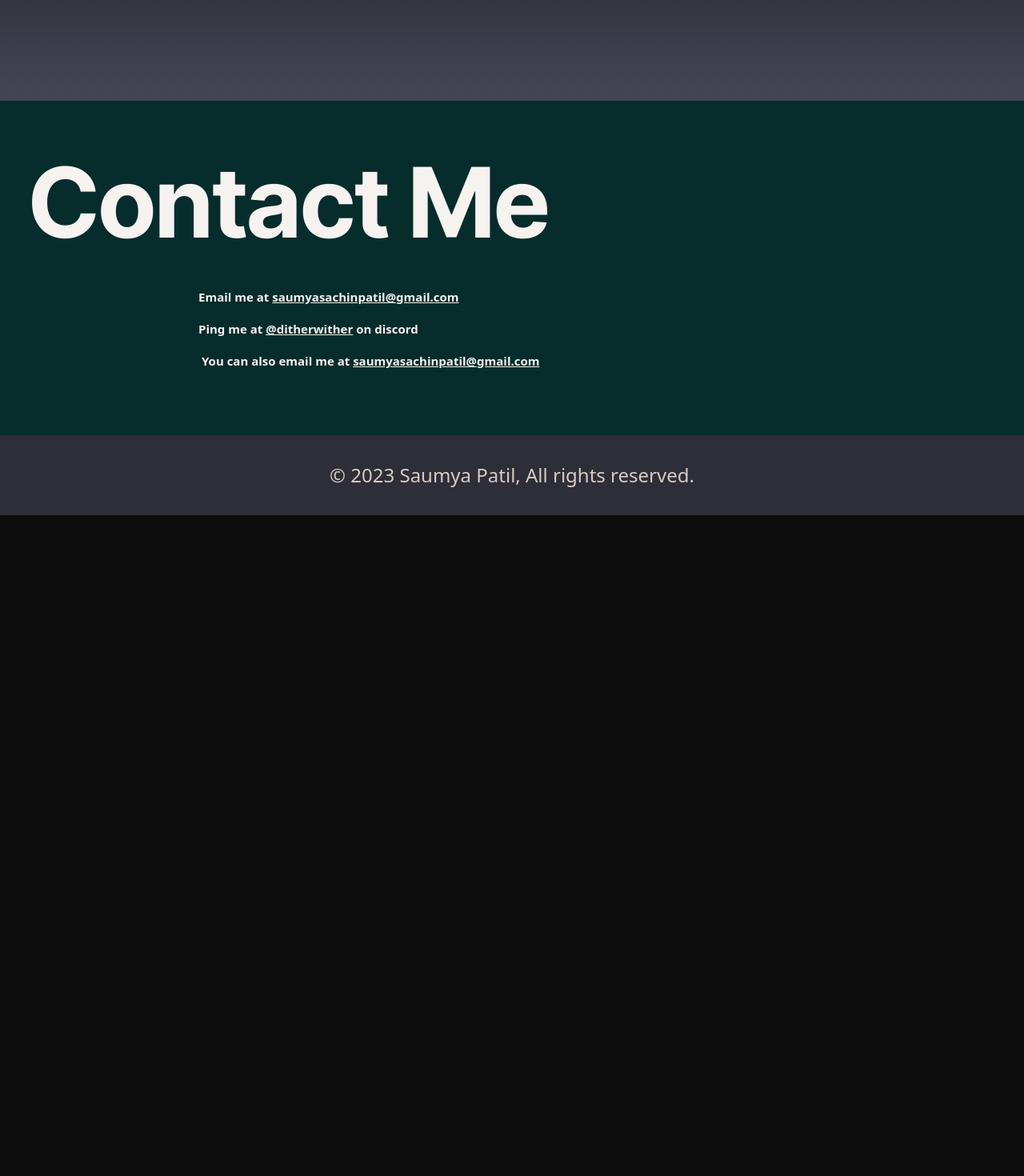
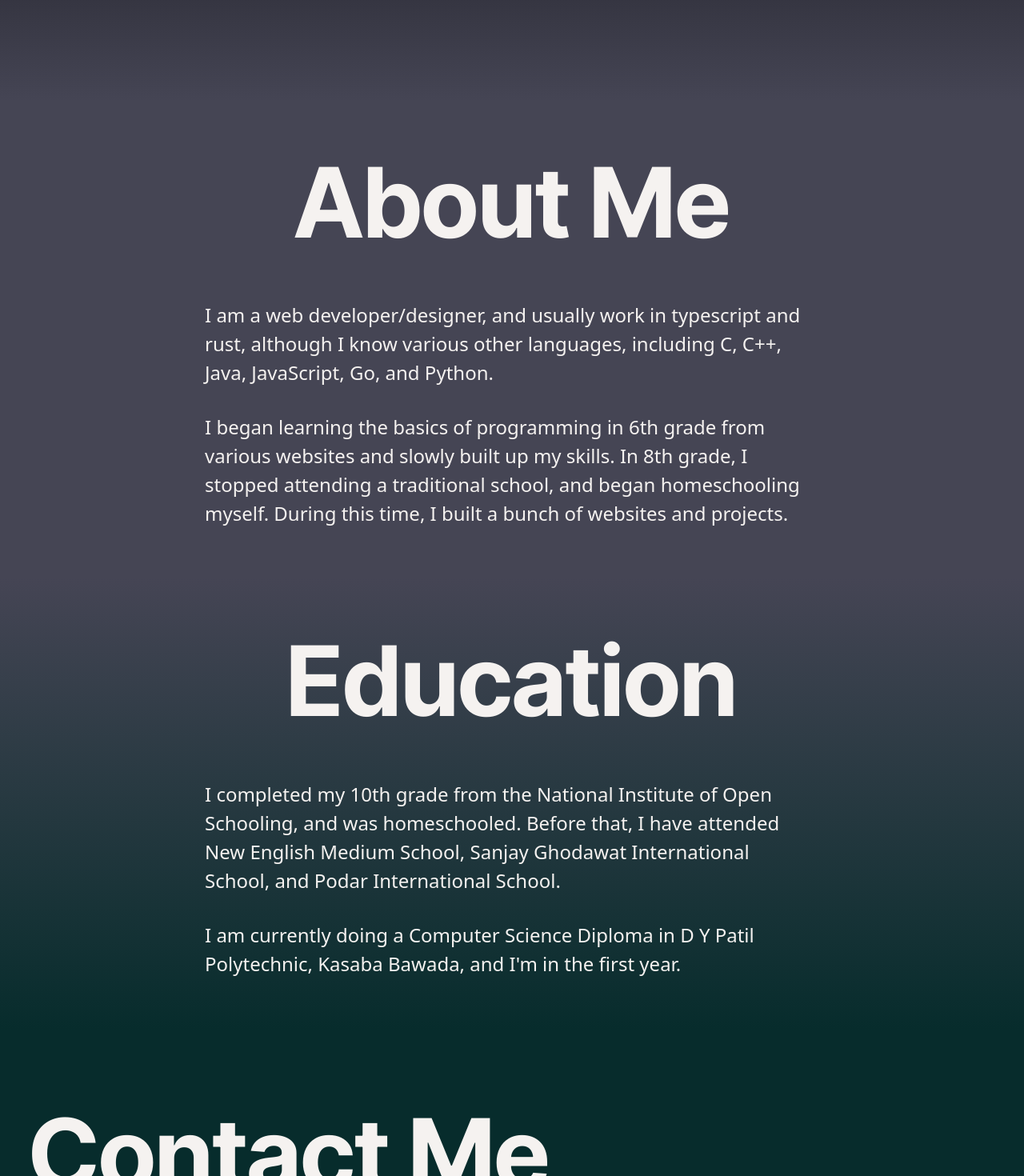
Before and after one commit to DitherWither/portfolio, a React (Vite) app: page / in a window 1280 px wide. Shown: the part 760-2230 px from the top of the page at 80% size. Before the commit the page ends 1404 px from the top, so only its background shows below. Built offline with nearby package versions, Linux system fonts and the light colour scheme; some icons are missing.

Commit message:
Add educational qualifications and about me

```diff
--- a/src/App.tsx
+++ b/src/App.tsx
@@ -12,8 +12,10 @@
                 <div className="flex flex-col">
                     <nav className="h-full px-12 md:px-0">
                         <ul className="flex md:justify-center items-center gap-2 text-xl h-full text-secondary-200 underline">
-                            <li>
+                            <li className="flex gap-4">
                                 <a href="#contact-details">Contact Me</a>
+                                <a href="#about">About Me</a>
+                                <a href="#educational-qualifications">Education</a>
                             </li>
                         </ul>
                     </nav>
--- a/src/Home.tsx
+++ b/src/Home.tsx
@@ -4,6 +4,8 @@
     return (
         <>
             <Intro />
+            <AboutMe />
+            <EducationalQualifications />
             <ContactDetails />
         </>
     );
@@ -11,29 +13,26 @@
 
 function Intro() {
     return (
-        <section id="intro">
-            <div className="flex justify-center items-center min-h-screen bg-gradient-to-b from-secondary-950 from-40% to-secondary-700">
-                <div className="text-center">
+        <section
+            id="intro"
+            className="flex justify-center items-center min-h-screen
+                bg-gradient-to-b from-secondary-950 from-40% to-secondary-700
+                text-center flex-col"
+        >
             <h2 className="text-4xl md:text-5xl font-heading font-bold">
                 Hi There
             </h2>
             <p className="md:text-xl">
-                        I'm Saumya Patil, and I'm a web developer from
-                        Kolhapur, India.
+                I'm Saumya Patil, and I'm a web developer from Kolhapur, India.
             </p>
-                </div>
-            </div>
         </section>
     );
 }
 
 function ContactDetails() {
     return (
-        <section id="contact-details">
-            <div className="bg-primary-900 p-9 pb-16">
-                <h2 className="text-4xl md:text-5xl font-heading">
-                    Contact Me
-                </h2>
+        <section id="contact-details" className="bg-primary-900 p-9 py-16">
+            <h2 className="text-4xl md:text-5xl font-heading">Contact Me</h2>
             <div className="flex justify-center items-center my-4">
                 <ul className="grow max-w-4xl flex flex-col gap-4 font-bold">
                     <li className="flex flex-row">
@@ -75,7 +74,57 @@
                     </li>
                 </ul>
             </div>
+        </section>
+    );
+}
+
+function AboutMe() {
+    return (
+        <section
+            id="about"
+            className="bg-secondary-700 p-9 pb-16 flex justify-center"
+        >
+            <div className="max-w-3xl text-xl">
+                <h2 className="text-4xl md:text-5xl font-heading text-center">
+                    About Me
+                </h2>
+                <p className="mt-8">
+                    I am a web developer/designer, and usually work in
+                    typescript and rust, although I know various other
+                    languages, including C, C++, Java, JavaScript, Go, and
+                    Python.
+                </p>
+                <p className="mt-8">
+                    I began learning the basics of programming in 6th grade from
+                    various websites and slowly built up my skills. In 8th
+                    grade, I stopped attending a traditional school, and began
+                    homeschooling myself. During this time, I built a bunch of
+                    websites and projects.
+                </p>
             </div>
         </section>
     );
 }
+
+function EducationalQualifications() {
+    return (
+        <section
+            id="educational-qualifications"
+            className="bg-gradient-to-b from-secondary-700 to-primary-900 p-9 pb-16 flex justify-center items-center flex-col"
+        >
+            <h2 className="text-4xl md:text-5xl font-heading text-center">
+                Education
+            </h2>
+            <div className="max-w-3xl text-xl">
+                <p className="mt-8"></p>I completed my 10th grade from the
+                National Institute of Open Schooling, and was homeschooled.
+                Before that, I have attended New English Medium School, Sanjay
+                Ghodawat International School, and Podar International School.
+                <p className="mt-8">
+                    I am currently doing a Computer Science Diploma in D Y Patil
+                    Polytechnic, Kasaba Bawada, and I'm in the first year.
+                </p>
+            </div>
+        </section>
+    );
+}
```
Lines whose indentation alone changed are shown as unchanged.
